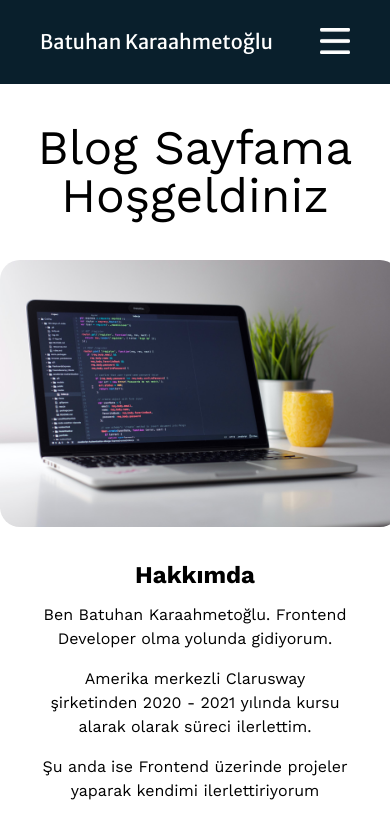
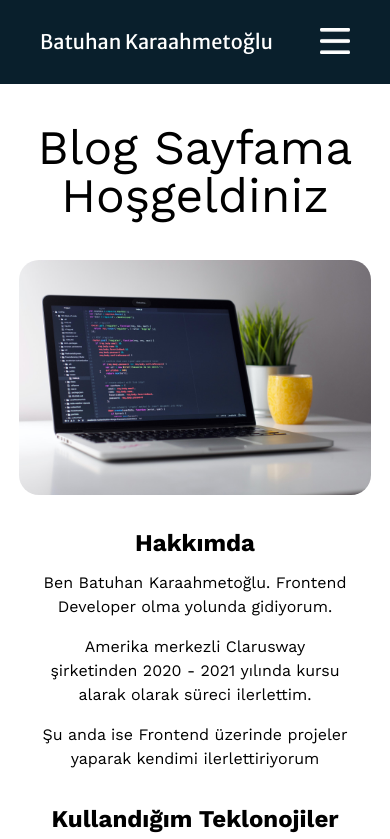
Before and after one commit to Batuhan445/blog-app, a Next.js app: page / in a window 390 px wide. Shown: the top 839 px of the page. Built offline with nearby package versions, Linux system fonts and the light colour scheme.

Commit message:
small photo fix for mobile

```diff
--- a/src/app/page.tsx
+++ b/src/app/page.tsx
@@ -15,7 +15,7 @@ const HomePage = () => {
       </div>
 
 
-      <div className='m-auto w-[25rem] md:w-[30rem]'>
+      <div className='m-auto w-[22rem] md:w-[30rem]'>
         <img
         src="/software.jpg"
         style={{ borderRadius: "20px", objectFit: "contain", width: "100%", height: "100%" }}
```
